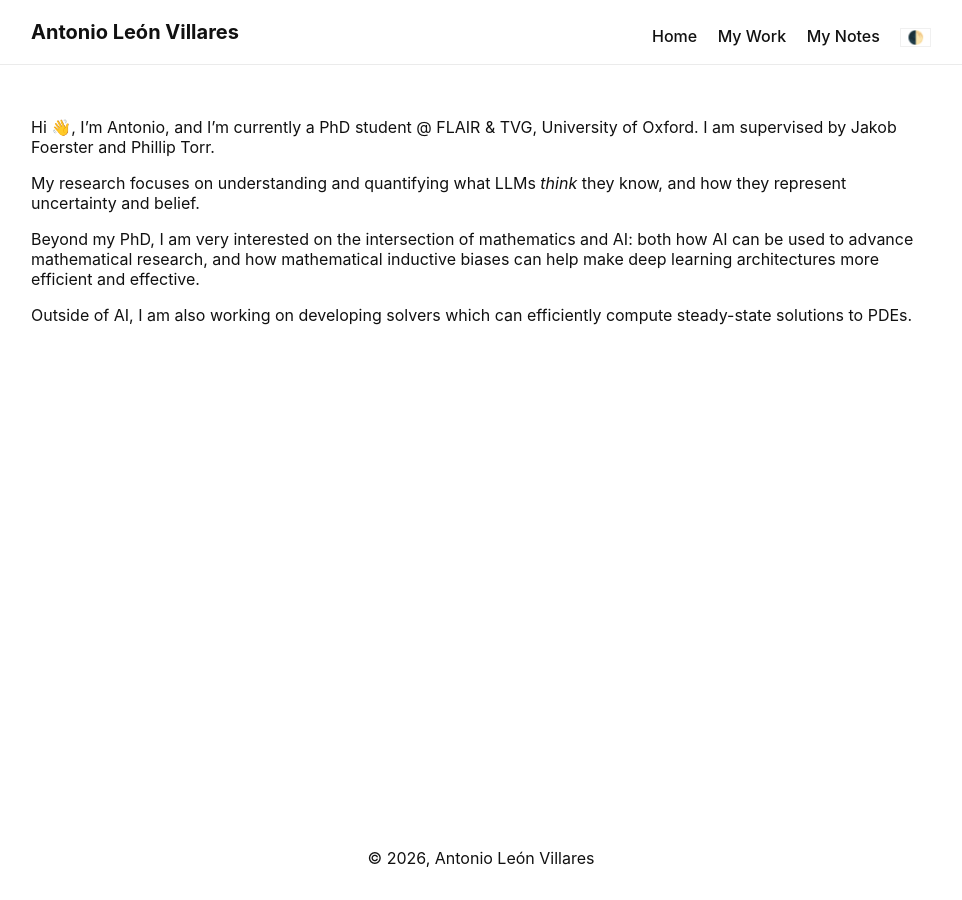
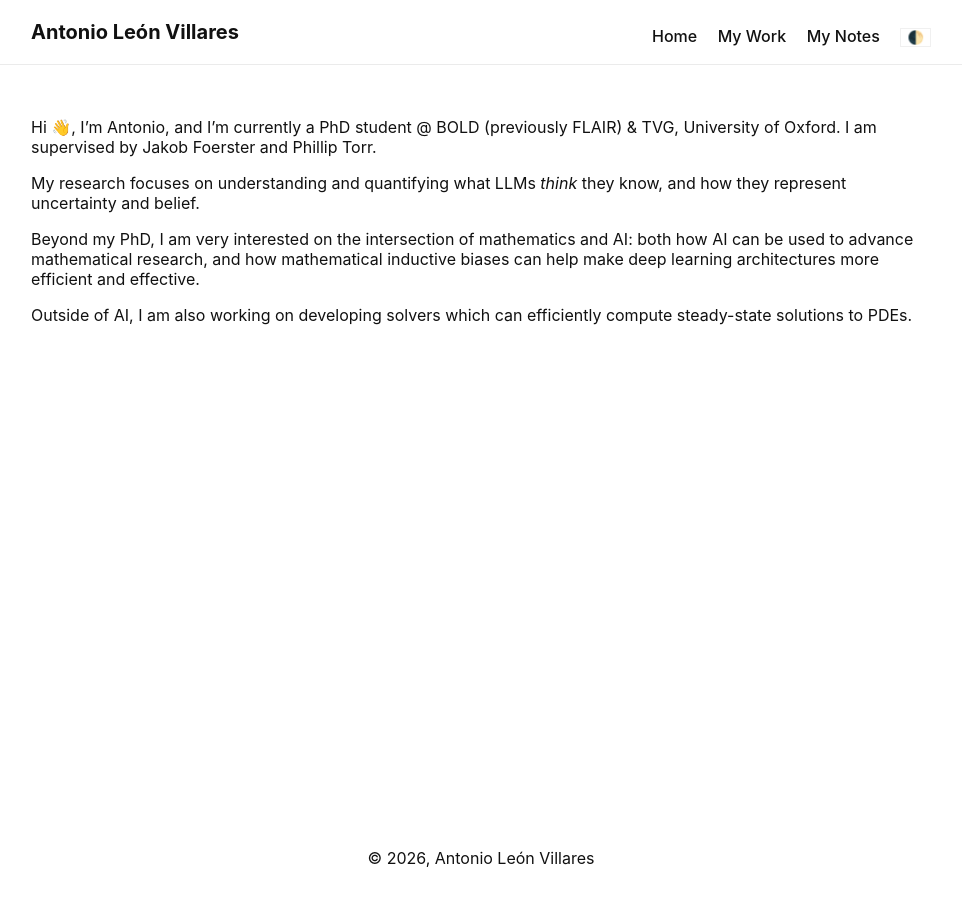
Before and after one commit to alv31415/alv31415.github.io, a Jekyll site: the page built from index.md, in a window 1280 px wide. Shown: the whole page, without its empty margins (159-1121 px from the left). Built offline with Jekyll 4.4.1, drawn with Linux system fonts in a browser that asks for light colours.

Commit message:
Update to mention BOLD

```diff
--- a/index.md
+++ b/index.md
@@ -3,7 +3,7 @@ layout: default
 title: Home
 ---
 
-Hi 👋, I'm Antonio, and I'm currently a PhD student @ [FLAIR](https://foersterlab.com) & [TVG](https://torrvision.com/index.html), University of Oxford. I am supervised by [Jakob Foerster](https://www.jakobfoerster.com) and [Phillip Torr](https://eng.ox.ac.uk/people/philip-torr).
+Hi 👋, I'm Antonio, and I'm currently a PhD student @ [BOLD](https://bold-lab.ai) (previously [FLAIR](https://foersterlab.com)) & [TVG](https://torrvision.com/index.html), University of Oxford. I am supervised by [Jakob Foerster](https://www.jakobfoerster.com) and [Phillip Torr](https://eng.ox.ac.uk/people/philip-torr).
 
 My research focuses on understanding and quantifying what LLMs _think_ they know, and how they represent uncertainty and belief.
 
```
